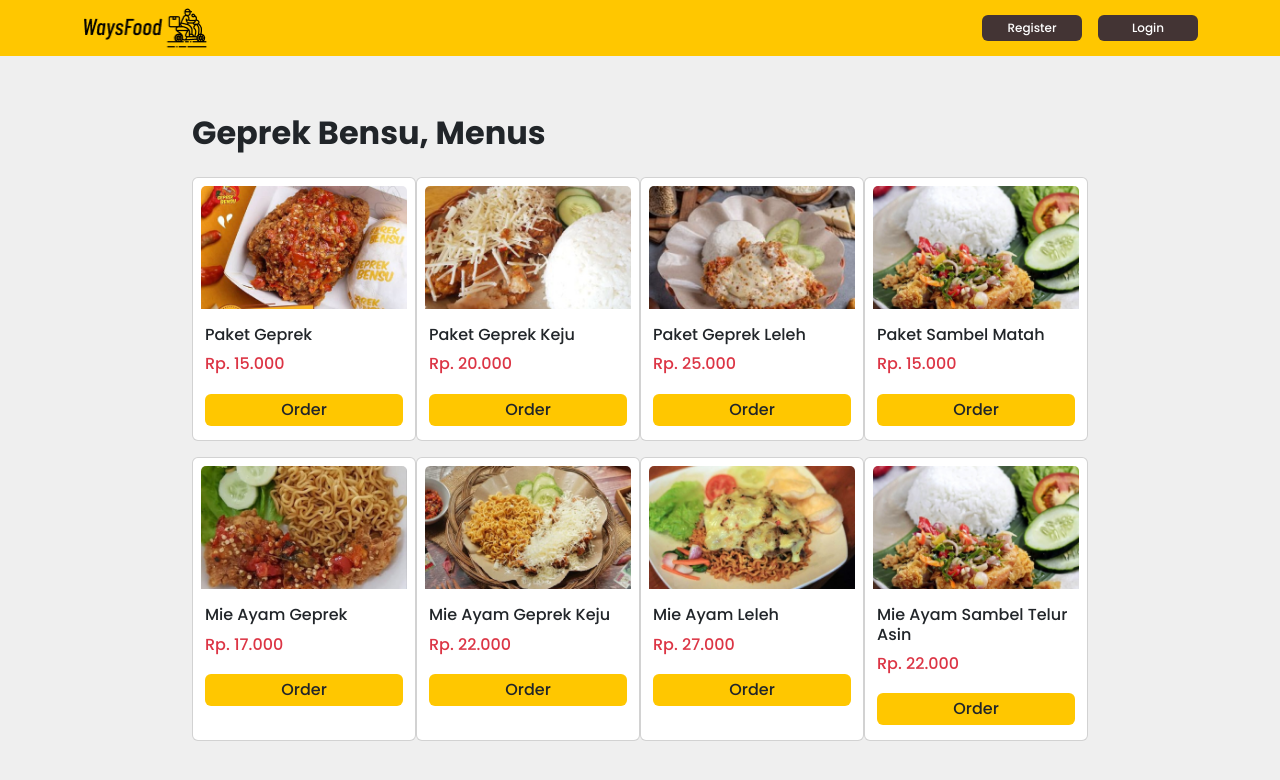
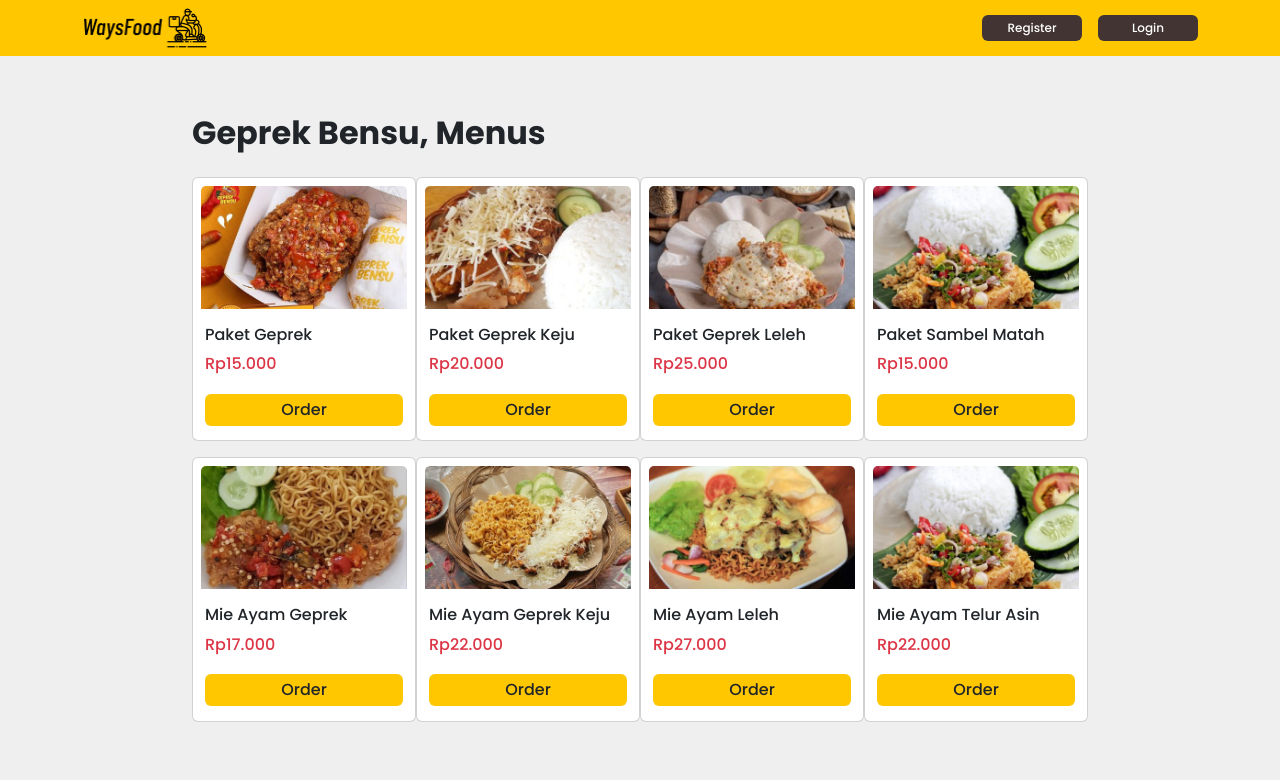
Before and after one commit to bagasdisini/waysfood, a React (Create React App) app: page /detail-restaurant in a window 1280 px wide. Shown: the top 780 px of the page. Built offline with nearby package versions, Linux system fonts and the light colour scheme.

Commit message:
updateminor

```diff
--- a/package.json
+++ b/package.json
@@ -12,6 +12,8 @@
     "react-dom": "^18.2.0",
     "react-router-dom": "^6.4.2",
     "react-scripts": "5.0.1",
+    "react-toastify": "^9.0.8",
+    "react-use-cart": "^1.13.0",
     "web-vitals": "^2.1.4"
   },
   "scripts": {
--- a/src/App.js
+++ b/src/App.js
@@ -12,8 +12,18 @@
 import Transaction from "./components/IncomeTransaction";
 import { BrowserRouter as Router, Route, Routes } from "react-router-dom";
 import React, { useState } from "react";
+import { CartProvider, useCart } from "react-use-cart";
 
 function App() {
+  const { addItem } = useCart();
+  const {
+    totalItems,
+    items,
+    updateItemQuantity,
+    removeItem,
+    cartTotal
+  } = useCart();
+
   const [state, setState] = useState({
     isLogin: false,
     isLoginUser: false,
@@ -30,37 +40,30 @@
     },
   });
 
-  const [item, setItem] = useState({
-    total: 0,
-    subTotal: 0,
-    qty: 0,
-    item1Harga: 0,
-    item1Counter: 0,
-  });
-
   return (
+    <CartProvider>
     <Router>
       <Navigation
         state={state}
         setState={setState}
-        item={item}
-        setItem={setItem}
+        totalItems={totalItems}
       />
       <Routes>
         <Route path="/" element={<Page state={state} setState={setState} />} />
         <Route
           path="/detail-restaurant"
-          element={<Detail item={item} setItem={setItem} />}
+          element={<Detail addItem={addItem}/>}
         />
         <Route path="/my-profile" element={<Profile />} />
         <Route path="/profile-partner" element={<ProfilePartner />} />
-        <Route path="/cart" element={<Cart item={item} setItem={setItem} />} />
+        <Route path="/cart" element={<Cart items={items} updateItemQuantity={updateItemQuantity} removeItem={removeItem} cartTotal={cartTotal} totalItems={totalItems}/>} />
         <Route path="/edit-my-profile" element={<EditProfile />} />
         <Route path="/edit-profile-partner" element={<EditProfilePartner />} />
         <Route path="/add-product" element={<AddProduct />} />
         <Route path="/transaction" element={<Transaction />} />
       </Routes>
     </Router>
+    </CartProvider>
   );
 }
 
--- a/src/components/DetailRest.js
+++ b/src/components/DetailRest.js
@@ -1,53 +1,50 @@
 import Button from "react-bootstrap/Button";
 import Card from "react-bootstrap/Card";
-import React, { useState } from "react";
-import Toast from "react-bootstrap/Toast";
-import ToastContainer from "react-bootstrap/ToastContainer";
+import React from "react";
+import { ToastContainer, toast } from "react-toastify";
+import "react-toastify/dist/ReactToastify.css";
 import { Foods } from "../data/Foods";
 
-function Detail({ item, setItem }) {
-  const [show, setShow] = useState(false);
-  const handleClose = () => setShow(false);
-  const handleShow = () => setShow(true);
-
-  const Add = () => {
-    setItem({
-      item1Counter: item.item1Counter + 1,
-      item1Harga: item.item1Harga + 15000,
-      subTotal: item.subTotal + 15000,
-      qty: item.qty + 1,
-      total: item.total + 15000,
+function Detail({ addItem }) {
+  const showToastMessage = () => {
+    toast.success("Sukses menambahkan ke keranjang!", {
+      position: "bottom-right",
+      autoClose: 2000,
+      hideProgressBar: false,
+      closeOnClick: true,
+      pauseOnHover: false,
+      draggable: true,
+      theme: "light",
     });
   };
 
   return (
     <div>
-      <ToastContainer position="top-center" className="mt-5">
-        <Toast
-          onClose={() => setShow(false)}
-          show={show}
-          delay={800}
-          autohide
-          onHide={handleClose}
-          className="bg-primary text-white"
-        >
-          <Toast.Body>Berhasil menambahkan ke keranjang</Toast.Body>
-        </Toast>
-      </ToastContainer>
-
+      <ToastContainer
+        position="bottom-right"
+        autoClose={2000}
+        hideProgressBar={false}
+        newestOnTop={false}
+        closeOnClick
+        rtl={false}
+        pauseOnFocusLoss
+        draggable
+        pauseOnHover={false}
+        theme="light"
+      />
       <div
         className="d-flex justify-content-center align-items-center mx-auto"
         style={{ marginTop: "10px" }}
       >
         <div className="m-5" style={{ width: "70%" }}>
           <h2 className="fw-bold mb-4">Geprek Bensu, Menus</h2>
-          <div className="d-flex justify-content-between flex-wrap">
-          {Foods.map((item, index) => (
-            <Card style={{ width: "14rem" }} className="p-2 mb-3" key={index}>
-              <Card.Img variant="top" src={item.image} />
+          <div className="d-flex justify-content-evenly flex-wrap">
+            {Foods.map((p) => (
+              <Card style={{ width: "14rem" }} className="p-2 mb-3" key={p.id}>
+                <Card.Img variant="top" src={p.image} />
                 <Card.Body className="py-3 px-1">
-                <Card.Title className="fs-6">{item.name}</Card.Title>
-                <Card.Text className="text-danger">{item.price}</Card.Text>
+                  <Card.Title className="fs-6">{p.name}</Card.Title>
+                  <Card.Text className="text-danger">{p.price1}</Card.Text>
                   <Button
                     style={{
                       marginBottom: "-10px",
@@ -57,8 +54,8 @@
                     }}
                     className="py-1 text-dark"
                     onClick={() => {
-                    Add();
-                    handleShow();
+                      addItem(p);
+                      showToastMessage();
                     }}
                   >
                     Order
--- a/src/components/LandingPage.js
+++ b/src/components/LandingPage.js
@@ -218,22 +218,22 @@
 
         {state.isLogin ? (
           <div className="d-flex justify-content-evenly">
-            {RestaurantNear.map((item, index) => (
+            {RestaurantNear.map((p, index) => (
               <div className="my-5 p-2 rounded" key={index}>
                 <Card
                   style={{ width: "14rem", border: "none" }}
                   onClick={navigateDetail}
                 >
                   <Card.Body>
-                    <Card.Img variant="top" src={item.image} />
+                    <Card.Img variant="top" src={p.image} />
                     <Card.Title
                       className="my-3 fw-bold"
-                      style={{ fontSize: "15px " }}
+                      style={{ fontSize: "15px" }}
                     >
-                      {item.name}
+                      {p.name}
                     </Card.Title>
                     <Card.Subtitle className=" text-muted">
-                      {item.distance}
+                      {p.distance}
                     </Card.Subtitle>
                   </Card.Body>
                 </Card>
@@ -242,20 +242,20 @@
           </div>
         ) : (
           <div className="d-flex justify-content-evenly">
-            {RestaurantNear.map((item, index) => (
+            {RestaurantNear.map((p, index) => (
               <div className="my-5 p-2 rounded" key={index}>
                 <button onClick={handleShow1} style={{ border: "none" }}>
                   <Card style={{ width: "14rem", border: "none" }}>
-                    <Card.Body>
-                      <Card.Img variant="top" src={item.image} />
+                    <Card.Body className="text-start">
+                      <Card.Img variant="top" src={p.image} />
                       <Card.Title
                         className="my-3 fw-bold"
-                        style={{ fontSize: "15px " }}
+                        style={{ fontSize: "15px" }}
                       >
-                        {item.name}
+                        {p.name}
                       </Card.Title>
                       <Card.Subtitle className=" text-muted">
-                        {item.distance}
+                        {p.distance}
                       </Card.Subtitle>
                     </Card.Body>
                   </Card>
--- a/src/components/NavBar.js
+++ b/src/components/NavBar.js
@@ -13,7 +13,7 @@
 import Product from "../assets/product.png";
 import { useNavigate } from "react-router-dom";
 
-function Navigation({ state, setState, item }) {
+function Navigation({ state, setState, totalItems }) {
   const [show, setShow] = useState(false);
   const [show1, setShow1] = useState(false);
 
@@ -213,14 +213,14 @@
               className="me-2"
               onClick={navigateCart}
             />
-            {item.qty > 0 ? (
+            {totalItems > 0 ? (
               <div
                 className="position-relative"
                 style={{ right: "13px", top: "-3px" }}
                 onClick={navigateCart}
               >
                 <span className="position-absolute top-0 start-100 translate-middle badge rounded-pill bg-danger">
-                  {item.qty}
+                  {totalItems}
                   <span className="visually-hidden"></span>
                 </span>
               </div>
--- a/src/data/Foods.js
+++ b/src/data/Foods.js
@@ -9,43 +9,75 @@
 
 export const Foods = [
     {
+        id : 1,
         image : Geprek,
         name : 'Paket Geprek',
-        price : 'Rp. 15.000',
+        price1 : 'Rp15.000',
+        price : 15,
+        quantity : 1,
+        totalPrice : 0
     },
     {
+        id : 2,
         image: GeprekKeju,
         name: 'Paket Geprek Keju',
-        price: 'Rp. 20.000',
+        price1: 'Rp20.000',
+        price : 20,
+        quantity : 1,
+        totalPrice : 0
     },
     {
+        id : 3,
         image: GeprekLeleh,
         name: 'Paket Geprek Leleh',
-        price: 'Rp. 25.000',
+        price1: 'Rp25.000',
+        price : 25,
+        quantity : 1,
+        totalPrice : 0
     },
     {
+        id : 4,
         image: SambalMatah,
         name: 'Paket Sambel Matah',
-        price: 'Rp. 15.000',
+        price1: 'Rp15.000',
+        price : 15,
+        quantity : 1,
+        totalPrice : 0
     },
     {
+        id : 5,
         image: MieGeprek,
         name: 'Mie Ayam Geprek',
-        price: 'Rp. 17.000',
+        price1: 'Rp17.000',
+        price : 17,
+        quantity : 1,
+        totalPrice : 0
     },
     {
+        id : 6,
         image: MieGeprekKeju,
         name: 'Mie Ayam Geprek Keju',
-        price: 'Rp. 22.000',
+        price1: 'Rp22.000',
+        price : 22,
+        quantity : 1,
+        totalPrice : 0
     },
     {
+        id : 7,
         image: MieLeleh,
         name: 'Mie Ayam Leleh',
-        price: 'Rp. 27.000',
+        price1: 'Rp27.000',
+        price : 27,
+        quantity : 1,
+        totalPrice : 0
     },
     {
+        id : 8,
         image: MieTelurAsin,
-        name: 'Mie Ayam Sambel Telur Asin',
-        price: 'Rp. 22.000',
+        name: 'Mie Ayam Telur Asin',
+        price1: 'Rp22.000',
+        price : 22,
+        quantity : 1,
+        totalPrice : 0
     }
 ]
--- a/src/index.js
+++ b/src/index.js
@@ -1,12 +1,15 @@
-import React from 'react';
-import ReactDOM from 'react-dom/client';
-import './index.css';
-import App from './App';
-import 'bootstrap/dist/css/bootstrap.min.css';
+import React from "react";
+import ReactDOM from "react-dom/client";
+import "./index.css";
+import App from "./App";
+import "bootstrap/dist/css/bootstrap.min.css";
+import { CartProvider } from "react-use-cart";
 
-const root = ReactDOM.createRoot(document.getElementById('root'));
+const root = ReactDOM.createRoot(document.getElementById("root"));
 root.render(
-  <React.StrictMode>
-    <App />
-  </React.StrictMode>
+  <CartProvider>
+    <React.StrictMode>
+      <App />
+    </React.StrictMode>
+  </CartProvider>
 );
```
Also changed, not shown: src/components/CartOrder.js (+38 -65 lines), 1 other file (tests, documents, lock files or other folders). Lines whose indentation alone changed are shown as unchanged.
